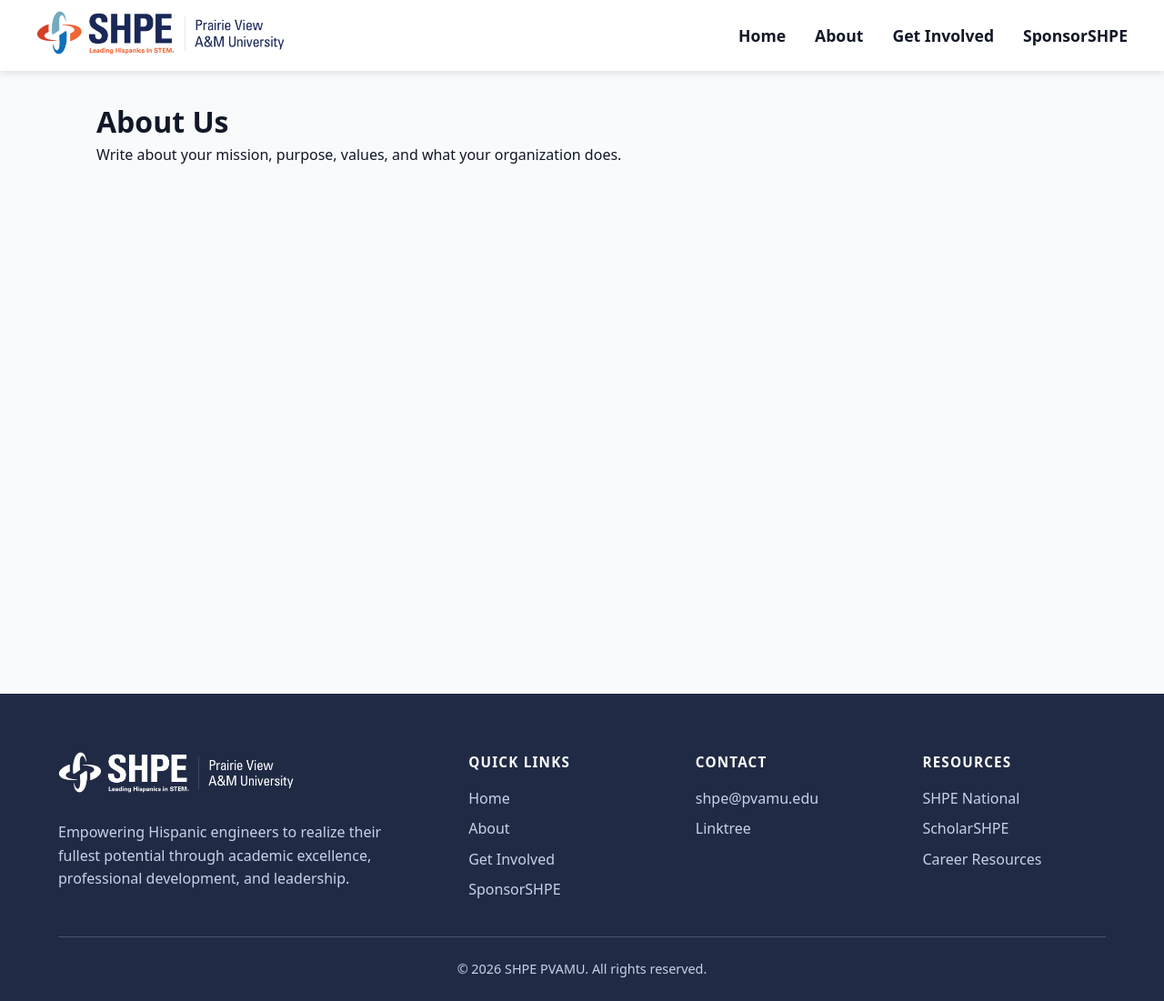
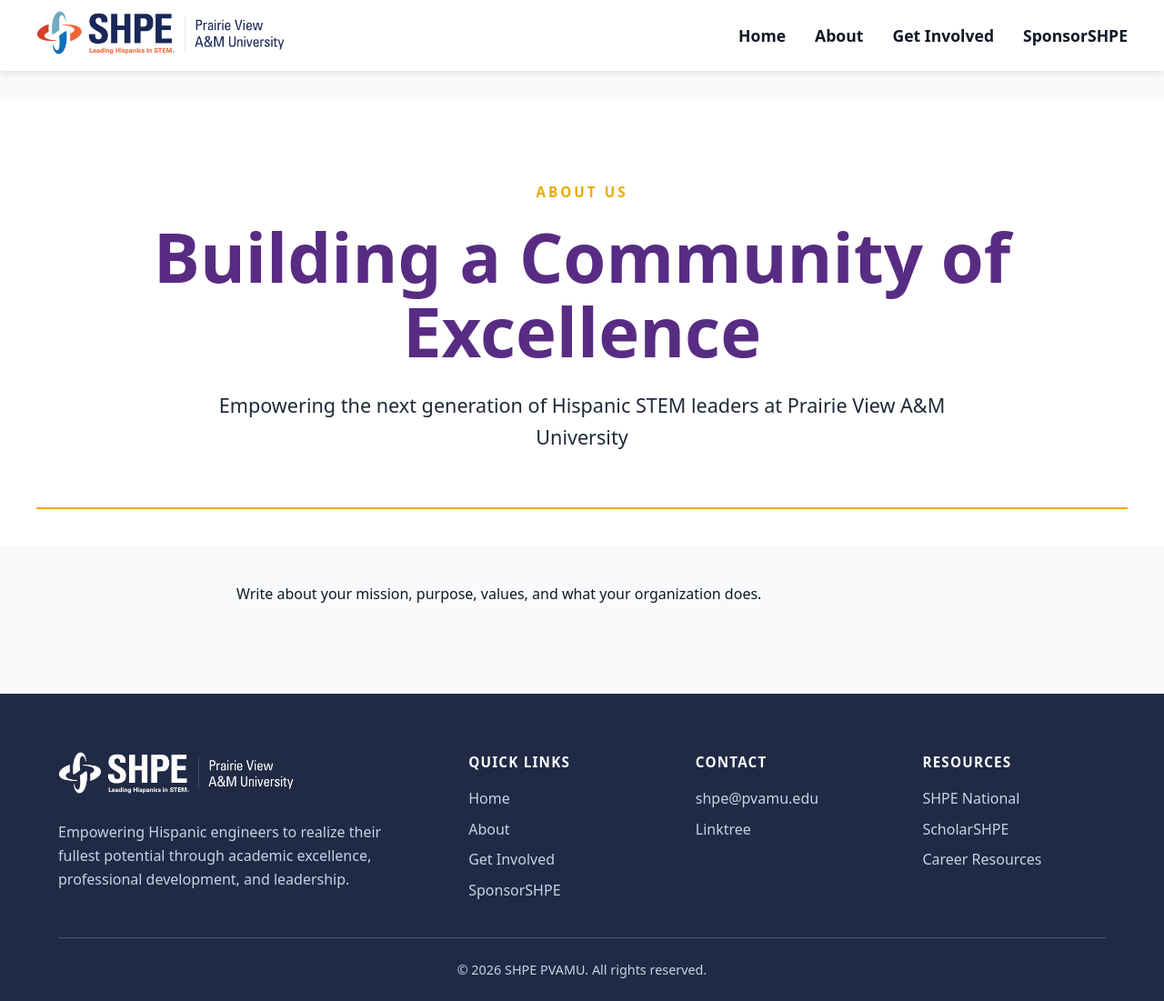
Before and after one commit to NestorYandel/pvamu-shpe-website, a Jekyll site: the page built from about.md, in a window 1280 px wide and 1101 px high. Shown: the whole window at 91% size. Built offline with Jekyll 4.4.1, drawn with Linux system fonts in a browser that asks for light colours.

Commit message:
About us intro

```diff
--- a/about.md
+++ b/about.md
@@ -4,6 +4,22 @@
 permalink: /about/
 ---
 
-# About Us
+<div class="about-page">
+  <section class="about-hero" aria-labelledby="about-hero-title">
+    <div class="about-hero-inner">
+      <p class="about-hero-kicker">ABOUT US</p>
+      <h1 id="about-hero-title" class="about-hero-title">
+        <span>Building a Community of</span>
+        <span>Excellence</span>
+      </h1>
+      <p class="about-hero-subtitle">
+        Empowering the next generation of Hispanic STEM leaders at Prairie View A&amp;M University
+      </p>
+      <div class="about-hero-divider" aria-hidden="true"></div>
+    </div>
+  </section>
 
-Write about your mission, purpose, values, and what your organization does.
+  <section class="about-body">
+    <p>Write about your mission, purpose, values, and what your organization does.</p>
+  </section>
+</div>
--- a/assets/css/custom.css
+++ b/assets/css/custom.css
@@ -391,6 +391,66 @@
   border: 0;
 }
 
+/* ===== ABOUT HERO ===== */
+.about-page .about-hero {
+  padding: 90px 20px 40px;
+  text-align: center;
+  width: 100vw;
+  margin-left: calc(50% - 50vw);
+  margin-right: calc(50% - 50vw);
+  background: #ffffff;
+}
+
+.about-page .about-hero-inner {
+  max-width: 1200px;
+  margin: 0 auto;
+  display: grid;
+  justify-items: center;
+}
+
+.about-page .about-hero-kicker {
+  color: #eaaa00;
+  font-size: 0.95rem;
+  letter-spacing: 0.2em;
+  text-transform: uppercase;
+  font-weight: 700;
+  margin-bottom: 18px;
+}
+
+.about-page .about-hero-title {
+  color: #582c83;
+  font-weight: 900;
+  font-size: clamp(3.6rem, 6.2vw, 4.75rem);
+  line-height: 1.08;
+  margin-bottom: 24px;
+}
+
+.about-page .about-hero-title span {
+  display: block;
+}
+
+.about-page .about-hero-subtitle {
+  color: #1f2937;
+  font-size: clamp(1.1rem, 2.1vw, 1.35rem);
+  line-height: 1.6;
+  max-width: 820px;
+  margin: 0 auto 60px;
+}
+
+.about-page .about-hero-divider {
+  height: 2px;
+  width: 100%;
+  background: #eaaa00;
+}
+
+.about-page .about-body {
+  max-width: 760px;
+  margin: 0 auto;
+  padding: 2.5rem 0 3rem;
+  color: #111827;
+  line-height: 1.7;
+}
+
 /* ===== MOBILE ===== */
 @media (max-width: 768px) {
   .events-intro {
@@ -436,6 +496,24 @@
 
   .hero-subtitle {
     font-size: 1.1rem;
+  }
+
+  .about-page .about-hero {
+    padding: 72px 18px 36px;
+  }
+
+  .about-page .about-hero-kicker {
+    font-size: 0.85rem;
+  }
+
+  .about-page .about-hero-title {
+    font-size: clamp(2.6rem, 9vw, 3.4rem);
+    line-height: 1.1;
+  }
+
+  .about-page .about-hero-subtitle {
+    font-size: 1.05rem;
+    margin-bottom: 48px;
   }
 }
 
```
